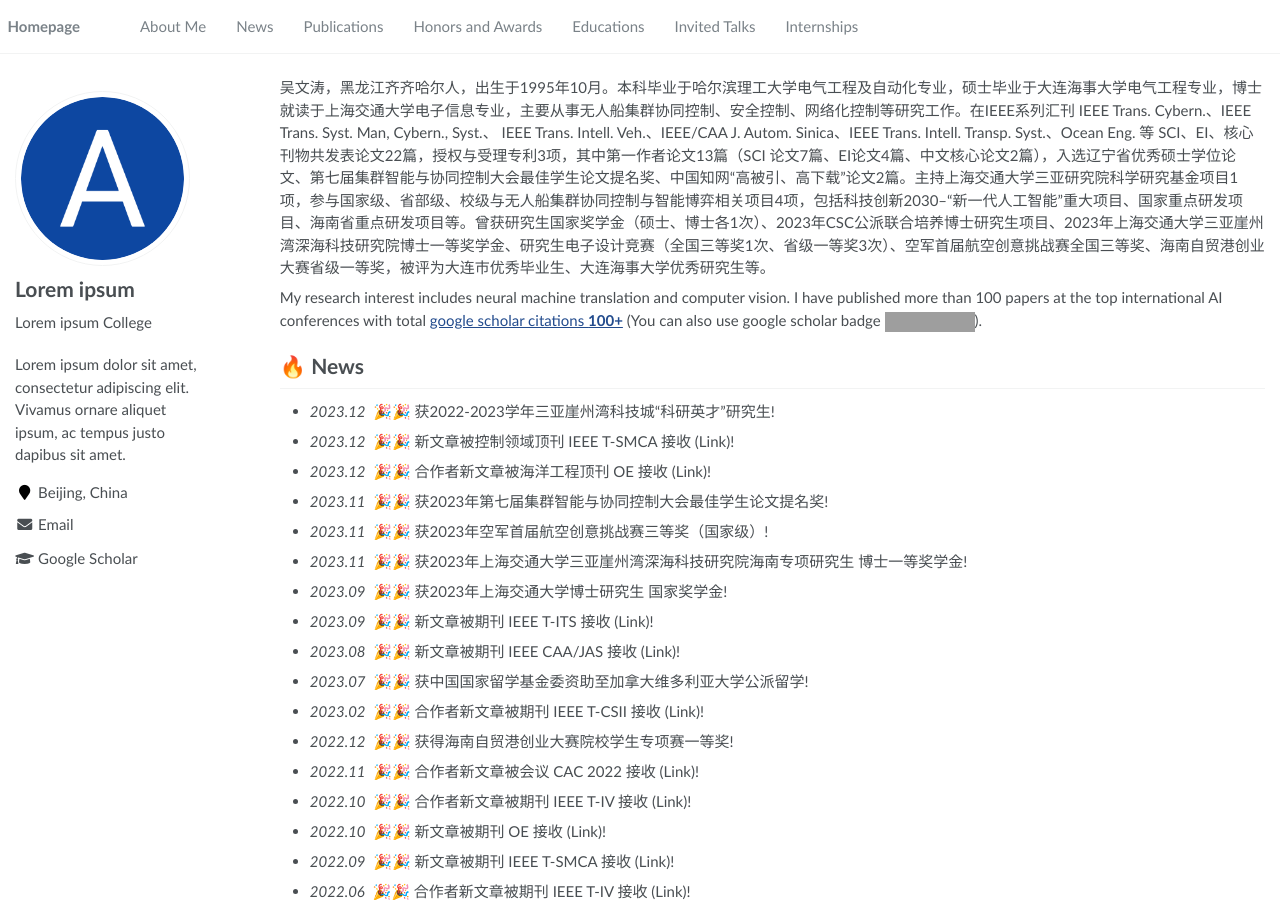
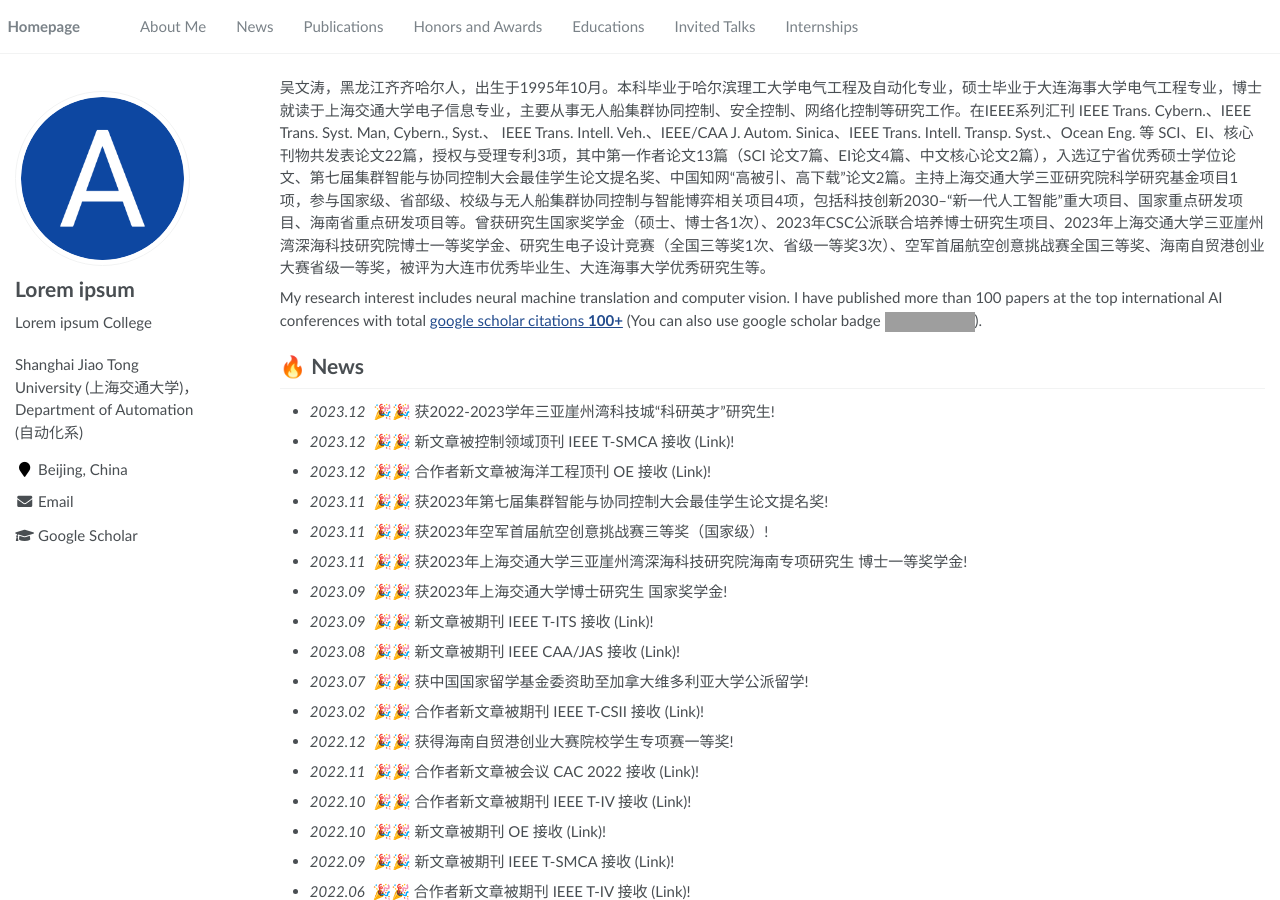
Before and after one commit to wwtsjtu/wwt.github.io, a Jekyll site: the page built from _pages/about.md, in a window 1280 px wide and 900 px high. Built offline with Jekyll 4.4.1, drawn with Linux system fonts in a browser that asks for light colours; grey boxes are pictures that could not be loaded.

Commit message:
Update _config.yml

```diff
--- a/_config.yml
+++ b/_config.yml
@@ -7,7 +7,7 @@
 
 # Site Settings
 title                    : "Wentao Wu (吴文涛)"
-description              : "Lorem ipsum dolor sit amet, consectetur adipiscing elit. Vivamus ornare aliquet ipsum, ac tempus justo dapibus sit amet. "
+description              : "Shanghai Jiao Tong University (上海交通大学)，Department of Automation (自动化系) "
 repository               : "RayeRen/acad-homepage.github.io"
 google_scholar_stats_use_cdn : true
 
```
